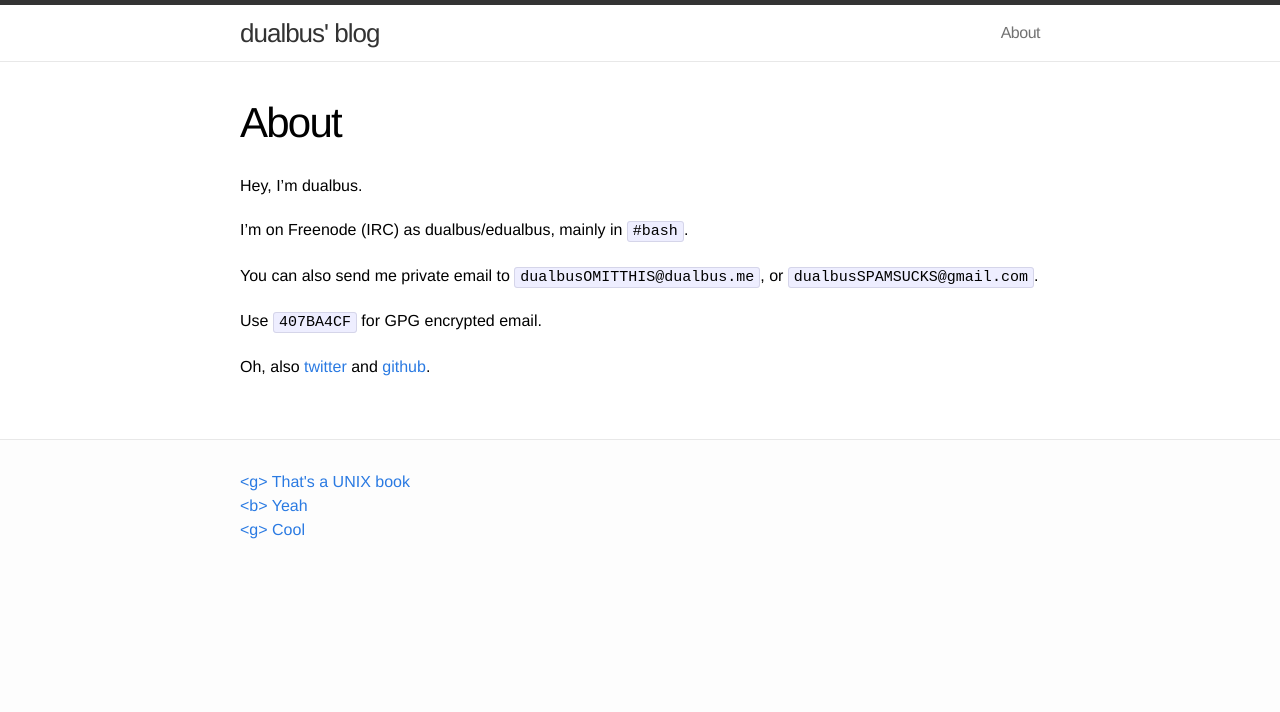
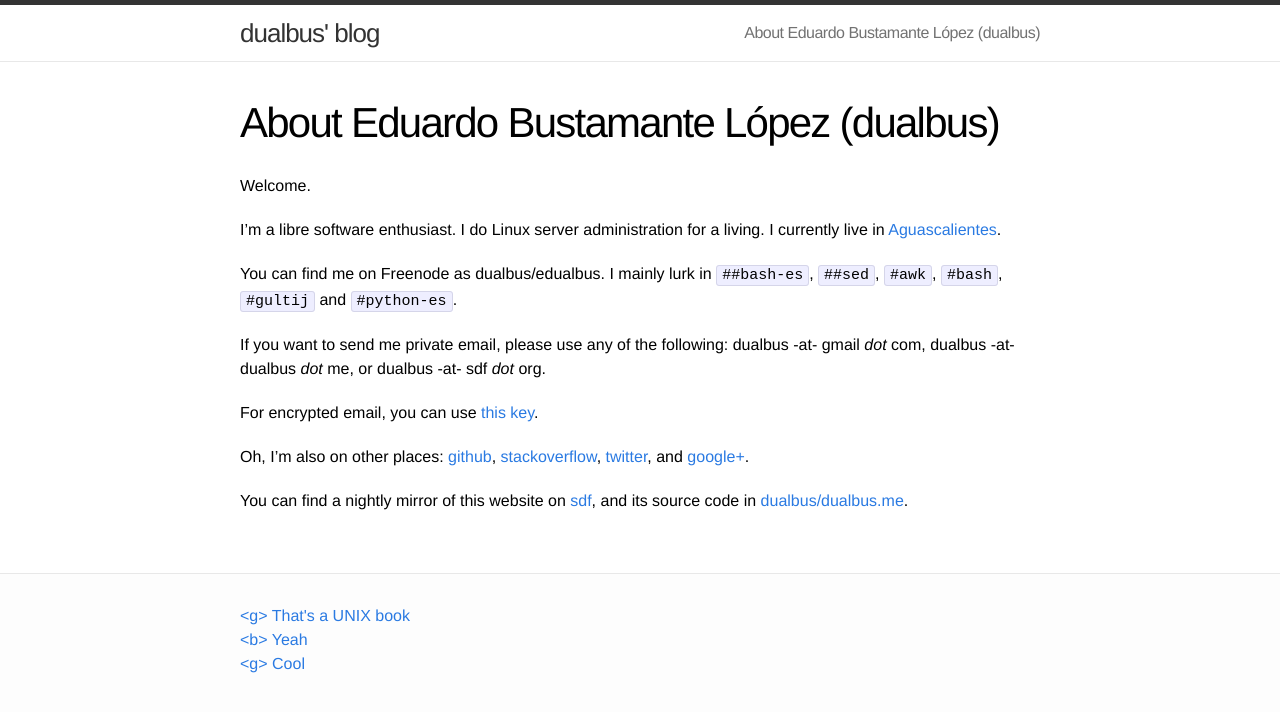
Before and after one commit to dualbus/dualbus.me, a Jekyll site: the page built from about.md, in a window 1280 px wide. Shown: the top 712 px of the page. Built offline with Jekyll 4.4.1, drawn with Linux system fonts in a browser that asks for light colours.

Commit message:
Update about.md and add GPG key.

```diff
--- a/about.md
+++ b/about.md
@@ -1,17 +1,29 @@
 ---
 layout: page
-title: About
+title: 'About Eduardo Bustamante López (dualbus)'
 permalink: /about/
 ---
 
-Hey, I'm dualbus.
+Welcome.
 
-I'm on Freenode (IRC) as dualbus/edualbus, mainly in `#bash`.
+I'm a libre software enthusiast. I do Linux server administration for a living.
+I currently live in
+[Aguascalientes](http://en.wikipedia.org/wiki/Aguascalientes,_Aguascalientes).
 
-You can also send me private email to `dualbusOMITTHIS@dualbus.me`, or
-`dualbusSPAMSUCKS@gmail.com`.
+You can find me on Freenode as dualbus/edualbus. I mainly lurk in `##bash-es`,
+`##sed`, `#awk`, `#bash`, `#gultij` and `#python-es`.
 
-Use `407BA4CF` for GPG encrypted email.
+If you want to send me private email, please use any of the following:
+dualbus -at- gmail _dot_ com, dualbus -at- dualbus _dot_ me, or
+dualbus -at- sdf _dot_ org.
 
-Oh, also [twitter](https://twitter.com/dualbus) and
-[github](https://github.com/dualbus).
+For encrypted email, you can use [this key](/dualbus.asc).
+
+Oh, I'm also on other places: [github](https://github.com/dualbus),
+[stackoverflow](http://stackoverflow.com/users/2654076),
+[twitter](https://twitter.com/dualbus), and
+[google+](https://plus.google.com/+EduardoABustamanteLópez).
+
+You can find a nightly mirror of this website on
+[sdf](http://dualbus.sdf.org/blog), and its source code in
+[dualbus/dualbus.me](https://github.com/dualbus/dualbus.me).
```
Also changed, not shown: 1 other file.
